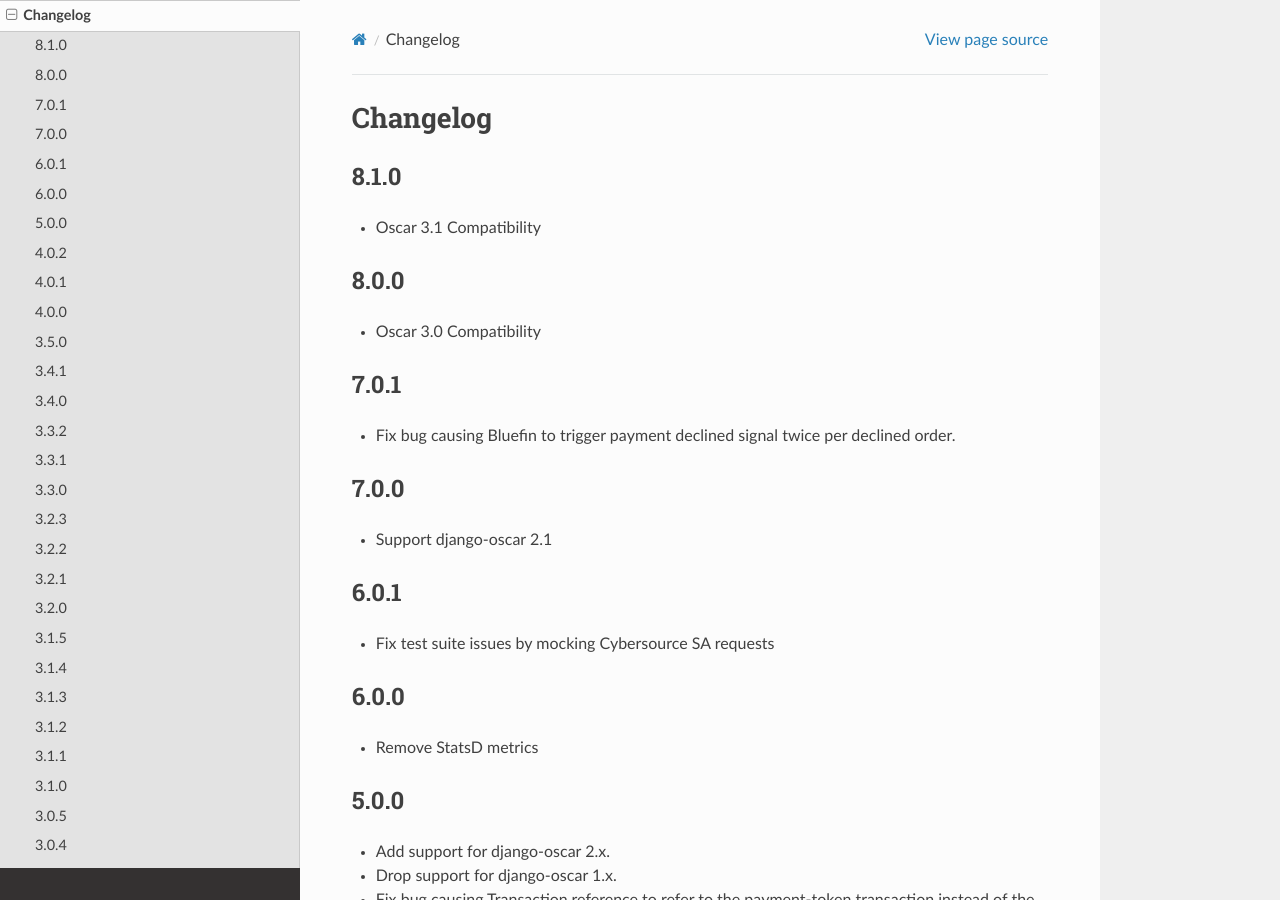
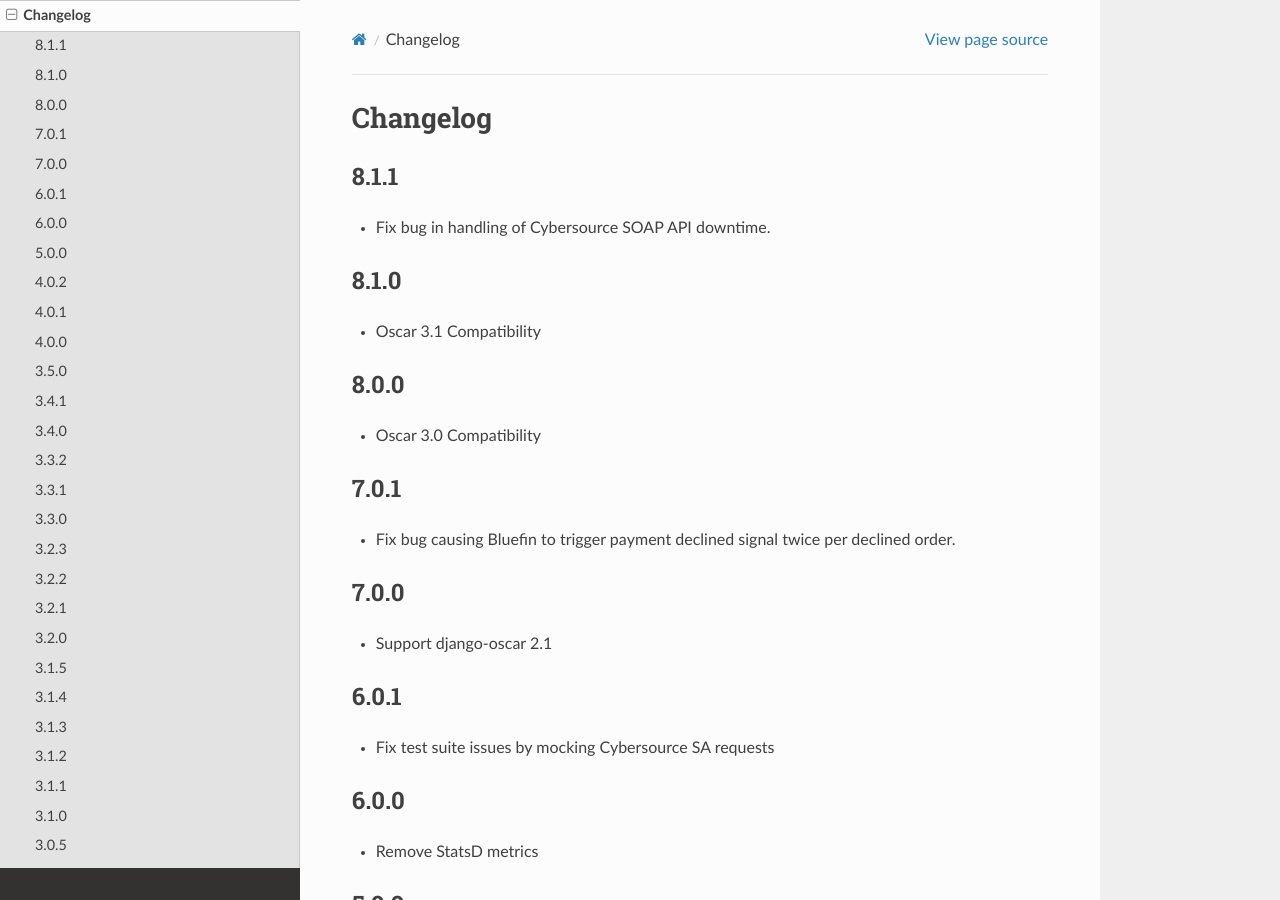
Before and after one commit to thelabnyc/django-oscar-cybersource, a Sphinx documentation site: the page built from docs/changes.rst, in a window 1280 px wide and 900 px high. Built offline with Sphinx 7.4.7 and the Read the Docs theme 2.0.0, drawn with Linux system fonts in a browser that asks for light colours; the version number could not be read and is left out.

Commit message:
Update changelog

```diff
--- a/docs/changes.rst
+++ b/docs/changes.rst
@@ -2,6 +2,10 @@
 
 Changelog
 =========
+
+8.1.1
+------------------
+- Fix bug in handling of Cybersource SOAP API downtime.
 
 8.1.0
 ------------------
```
